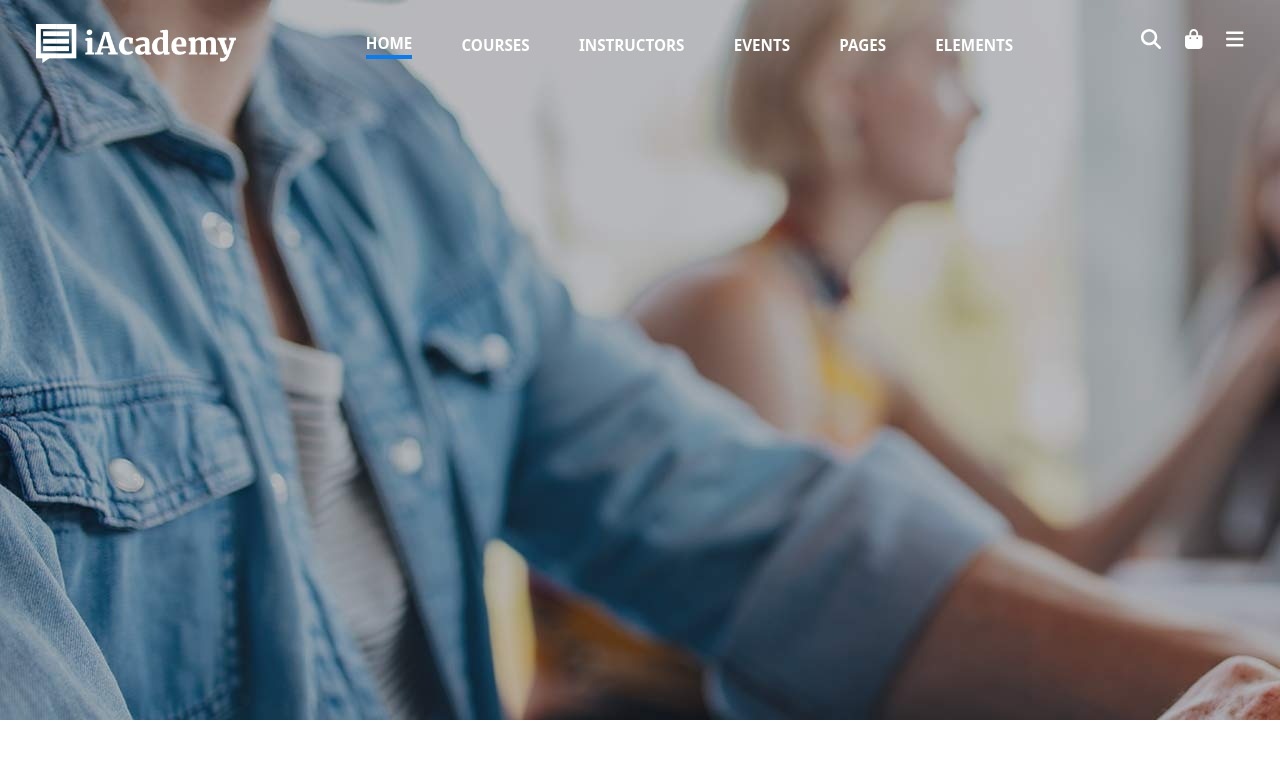
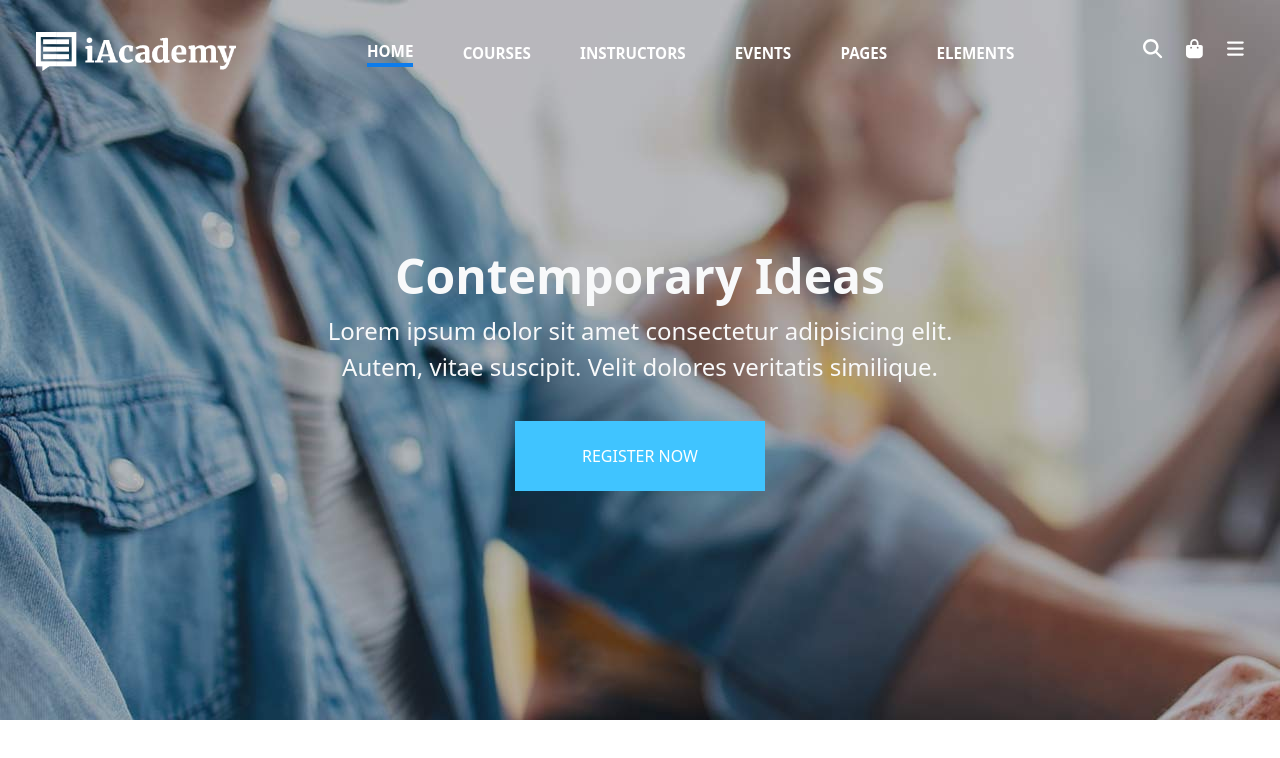
Before and after one commit to AlessandroIacovella95/proj-html-vuejs, a Vue app: page / in a window 1280 px wide. Shown: the top 758 px of the page. Built offline with nearby package versions, Linux system fonts and the light colour scheme.

Commit message:
add header text and button

```diff
--- a/src/components/AppHeader.vue
+++ b/src/components/AppHeader.vue
@@ -1,118 +1,23 @@
 <script>
+import Navbar from "./Header/Navbar.vue";
 export default {
   data() {
     return {
-      links: [
-        {
-          text: "HOME",
-          url: "#",
-          current: true,
-        },
-        {
-          text: "COURSES",
-          url: "#",
-          current: false,
-        },
-        {
-          text: "INSTRUCTORS",
-          url: "#",
-          current: false,
-        },
-        {
-          text: "EVENTS",
-          url: "#",
-          current: false,
-        },
-        {
-          text: "PAGES",
-          url: "#",
-          current: false,
-        },
-        {
-          text: "ELEMENTS",
-          url: "#",
-          current: false,
-        },
-      ],
+      components: { Navbar },
     };
   },
-  methods: {
-    toggleCurrent(index) {
-      this.links.forEach((link, i) => {
-        link.current = i == index;
-      });
-    },
-  },
+  components: { Navbar },
 };
 </script>
 
 <template>
-  <div class="container-fluid">
-    <img class="logo mt-4 ms-4" src="/img/logo-light.png" alt="logo" />
-    <ul>
-      <li
-        v-for="(link, index) in links"
-        :class="{ active_border: link.current }"
-      >
-        <a
-          :href="link.url"
-          @click="toggleCurrent(index)"
-          :class="{ active: link.current }"
-        >
-          {{ link.text }}
-        </a>
-      </li>
-    </ul>
-    <div class="icons">
-      <font-awesome-icon class="me-4" icon="fa-solid fa-magnifying-glass" />
-      <font-awesome-icon class="me-4" icon="fa-solid fa-bag-shopping" />
-      <font-awesome-icon class="me-4" icon="fa-solid fa-bars" />
-    </div>
-  </div>
+  <header>
+    <Navbar />
+  </header>
 </template>
 
 <style lang="scss" scoped>
-.container-fluid {
-  height: 90vh;
-  display: flex;
-  justify-content: space-between;
-  align-items: flex-start;
+header {
   background-image: url("/img/h5-slide-3-background.jpg");
-  .logo {
-    width: 200px;
-    cursor: pointer;
-  }
-
-  ul {
-    display: flex;
-    align-items: center;
-    list-style: none;
-    gap: 1.2rem;
-    font-size: 0.95rem;
-    font-weight: 700;
-    margin-top: 32px;
-
-    li {
-      margin-right: 30px;
-    }
-  }
-
-  a {
-    text-decoration: none;
-    color: white;
-    .active {
-      color: #0c7cec;
-    }
-  }
-
-  .icons {
-    color: white;
-    font-size: 1.25rem;
-    margin-top: 24px;
-  }
-}
-
-.active_border {
-  border-bottom: 4px solid #0c7cec;
 }
 </style>
--- /dev/null
+++ b/src/components/Button.vue
@@ -0,0 +1,23 @@
+<script>
+export default {
+  data() {
+    return {};
+  },
+};
+</script>
+
+<template>
+  <button type="button" class="custom btn btn-primary">REGISTER NOW</button>
+</template>
+
+<style lang="scss" scoped>
+.custom {
+  background-color: #40c4ff;
+  width: 250px;
+  height: 70px;
+  border: #40c4ff;
+  margin: 20px auto;
+  cursor: pointer;
+  border-radius: 0;
+}
+</style>
--- /dev/null
+++ b/src/components/Header/Navbar.vue
@@ -0,0 +1,155 @@
+<script>
+import ButtonApp from "../Button.vue";
+export default {
+  data() {
+    return {
+      links: [
+        {
+          text: "HOME",
+          url: "#",
+          current: true,
+        },
+        {
+          text: "COURSES",
+          url: "#",
+          current: false,
+        },
+        {
+          text: "INSTRUCTORS",
+          url: "#",
+          current: false,
+        },
+        {
+          text: "EVENTS",
+          url: "#",
+          current: false,
+        },
+        {
+          text: "PAGES",
+          url: "#",
+          current: false,
+        },
+        {
+          text: "ELEMENTS",
+          url: "#",
+          current: false,
+        },
+      ],
+    };
+  },
+
+  components: { ButtonApp },
+  methods: {
+    toggleCurrent(index) {
+      this.links.forEach((link, i) => {
+        link.current = i == index;
+      });
+    },
+  },
+};
+</script>
+
+<template>
+  <div class="container-fluid">
+    <div class="navbar">
+      <img class="logo mt-4 ms-4" src="/img/logo-light.png" alt="logo" />
+      <ul>
+        <li
+          v-for="(link, index) in links"
+          :class="{ active_border: link.current }"
+        >
+          <a
+            :href="link.url"
+            @click="toggleCurrent(index)"
+            :class="{ active: link.current }"
+          >
+            {{ link.text }}
+          </a>
+        </li>
+      </ul>
+      <div class="icons">
+        <font-awesome-icon class="me-4" icon="fa-solid fa-magnifying-glass" />
+        <font-awesome-icon class="me-4" icon="fa-solid fa-bag-shopping" />
+        <font-awesome-icon class="me-4" icon="fa-solid fa-bars" />
+      </div>
+    </div>
+    <div class="text-center header_text">
+      <h1 class="text-light">Contemporary Ideas</h1>
+      <p class="text-light">
+        Lorem ipsum dolor sit amet consectetur adipisicing elit. Autem, vitae
+        suscipit. Velit dolores veritatis similique.
+      </p>
+      <ButtonApp />
+    </div>
+  </div>
+</template>
+
+<style lang="scss" scoped>
+.container-fluid {
+  height: 90vh;
+  .navbar {
+    width: 100%;
+    display: flex;
+    justify-content: space-between;
+    align-items: flex-start;
+  }
+  .logo {
+    width: 200px;
+    cursor: pointer;
+  }
+
+  ul {
+    display: flex;
+    align-items: center;
+    list-style: none;
+    gap: 1.2rem;
+    font-size: 0.95rem;
+    font-weight: 700;
+    margin-top: 32px;
+
+    li {
+      margin-right: 30px;
+    }
+  }
+
+  a {
+    text-decoration: none;
+    color: white;
+    .active {
+      color: #0c7cec;
+    }
+  }
+
+  .icons {
+    color: white;
+    font-size: 1.2rem;
+    margin-top: 27px;
+
+    .fa-magnifying-glass,
+    .fa-bag-shopping,
+    .fa-bars {
+      cursor: pointer;
+    }
+  }
+}
+
+.header_text {
+  height: 80%;
+  width: 650px;
+  margin: 0 auto;
+  display: flex;
+  flex-direction: column;
+  justify-content: center;
+  h1 {
+    font-size: 3rem;
+    font-weight: 700;
+  }
+  p {
+    font-size: 1.5rem;
+  }
+}
+
+.active_border {
+  border-bottom: 4px solid #0c7cec;
+}
+</style>
```
